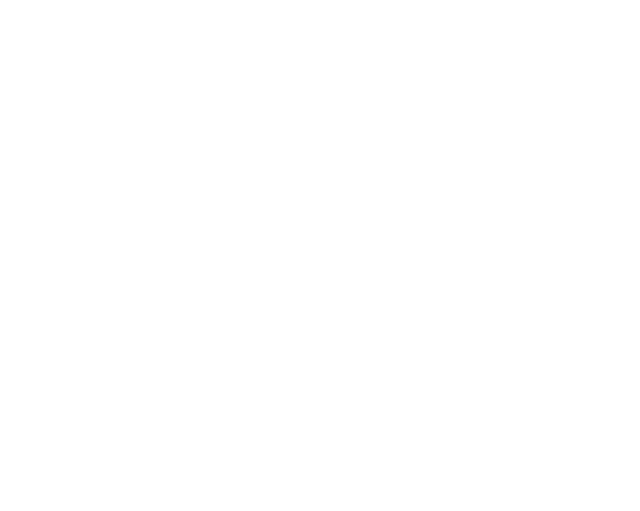
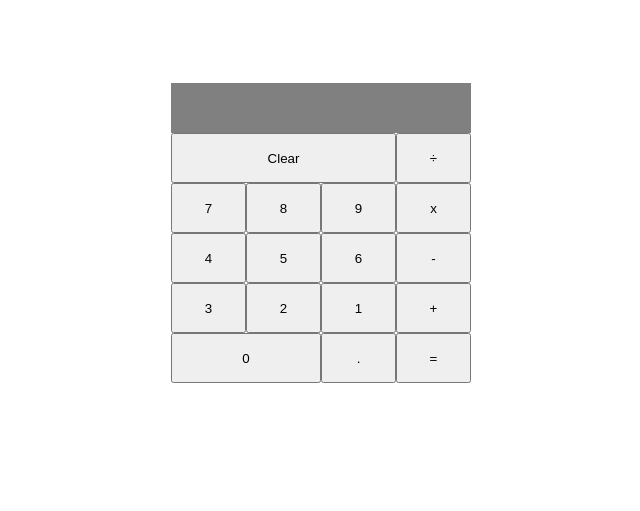
Before and after one commit to bikiris/Odin-Projects, a plain HTML site: page index.html in a window 1280 px wide. Shown: the whole page, without its empty margins (319-959 px from the left). Drawn offline with Linux system fonts and the light colour scheme.

Commit message:
Add calculator UI

```diff
--- a/index.html
+++ b/index.html
@@ -3,9 +3,45 @@
 <head>
     <meta charset="UTF-8">
     <meta name="viewport" content="width=device-width, initial-scale=1.0">
+    <link rel="stylesheet" href="style.css">
     <title>Calculator</title>
 </head>
 <body>
+    <div class="calculator">
+        <div class="display">
+            <p></p>
+        </div>
+        <div class="buttons">
+            <div class="row">
+                <button class="button" id="clear">Clear</button>
+                <button class="button">÷</button>
+            </div>
+            <div class="row">
+                <button class="button">7</button>
+                <button class="button">8</button>
+                <button class="button">9</button>
+                <button class="button">x</button>
+            </div>
+            <div class="row">
+                <button class="button">4</button>
+                <button class="button">5</button>
+                <button class="button">6</button>
+                <button class="button">-</button>
+            </div>
+            <div class="row">
+                <button class="button">3</button>
+                <button class="button">2</button>
+                <button class="button">1</button>
+                <button class="button">+</button>
+            </div>
+            <div class="row">
+                <button class="button" id="zero">0</button>
+                <button class="button">.</button>
+                <button class="button">=</button>
+            </div>
+        </div>
+    </div>
+
     <script src="./script.js"></script>
 </body>
 </html>
--- /dev/null
+++ b/style.css
@@ -0,0 +1,35 @@
+.calculator {
+    display: flex;
+    flex-direction: column;
+    justify-content: center;
+    align-items: center;
+    min-width: auto;
+    min-height: 500px;
+}
+.display{
+    background-color: grey;
+    min-width: 300px;
+    height: 50px;
+}
+.buttons{
+    display: flex;
+    flex-direction: column;
+    min-width: 300px;
+    min-height: 300px;
+    align-content: stretch;
+}
+.row{
+    display: flex;
+    height: 50px;
+}
+.button{
+    flex: 1;
+}
+#clear{
+    flex: 1;
+    min-width: 225px;
+}
+#zero {
+    flex: 1;
+    min-width: 150px;
+}
```
